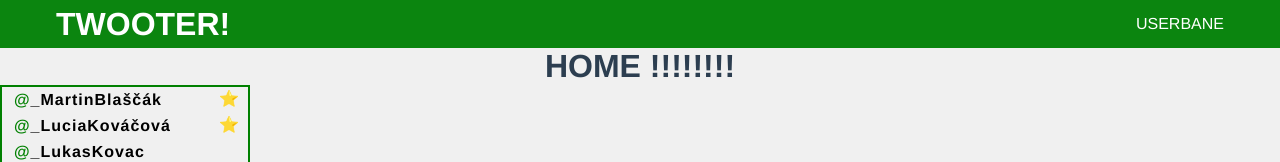
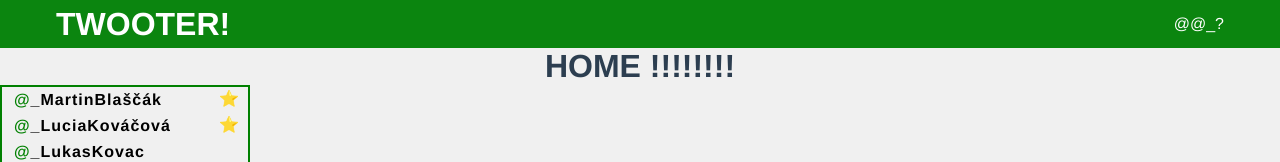
Before and after one commit to Melrok1/First-Vue3-SPA, a Vue app: page / in a window 1280 px wide. Shown: the top 162 px of the page. Built offline with nearby package versions, Linux system fonts and the light colour scheme.

Commit message:
userName in navBar

```diff
--- a/src/components/MainNav.vue
+++ b/src/components/MainNav.vue
@@ -3,15 +3,33 @@
     <router-link to="/" class="mainNav__logo">
       <h1>TWOOTER!</h1>
     </router-link>
-    <section class="mainNav__userName">
-      <p>USERBANE</p>
+    <section class="mainNav__userName" v-if="user">
+      <p>@{{ user.userName }}</p>
     </section>
   </div>
 </template>
 
 <script>
+import { computed } from 'vue'
+import { useStore } from 'vuex'
+
 export default {
-  name: 'MainNab'
+  name: 'MainNab',
+  setup() {
+    const store = useStore();
+    const user = computed(() => store.state.user)
+
+    // const state = reactive ({
+    //   user: {
+    //     username: '?'
+    //   }
+    // })
+
+    return {
+      user,
+      // state
+    }
+  }
 }
 </script>
 
--- a/src/router/index.js
+++ b/src/router/index.js
@@ -1,4 +1,6 @@
 import { createRouter, createWebHistory } from 'vue-router'
+// import {users} from '@/assets/users.js'
+import store from '@/store'
 import Home from '../views/Home.vue'
 import UserProfile from '@/views/UserProfile.vue'
 import AdminPage from '@/views/Admin.vue'
@@ -30,6 +32,12 @@ const router = createRouter({
 })
 
 router.beforeEach(async(to, from, next) => {
+  const user = store.state.user;
+
+  if(!user) {
+    await store.dispatch('setUser', {userName: '@_?'});
+  }
+
   const isAdmin = false;
   const requiresAdmin = to.matched.some(record => record.meta.requiresAdmin);
 
--- a/src/store/index.js
+++ b/src/store/index.js
@@ -2,11 +2,23 @@ import { createStore } from 'vuex'
 
 export default createStore({
   state: {
+    user: null
   },
+
   mutations: {
+    SET_USER(state, user) {
+      state.user = user
+    }
   },
+
   actions: {
+    setUser({commit}, user) {
+      commit('SET_USER', user);
+    }
   },
+
   modules: {
+
   }
+
 })
--- a/src/views/UserProfile.vue
+++ b/src/views/UserProfile.vue
@@ -39,9 +39,10 @@
 
 
 <script>
-import {reactive, computed, onMounted} from 'vue'
+import {reactive, computed, onMounted, onUnmounted} from 'vue'
 import {useRoute} from 'vue-router'
 import {users} from '@/assets/users.js'
+import store from '@/store'
 import twootItem from '@/components/TwootItem.vue'
 import addTwootForm from '@/components/AddTwootForm.vue'
 
@@ -88,7 +89,11 @@ export default {
     // HOOKS
     onMounted(() => {
       followUser();
+      store.dispatch('setUser', stats.user);
       // console.log(users)
+    }),
+    onUnmounted(() => {
+      store.dispatch('setUser', null);
     })
 
     // WATCH
```
